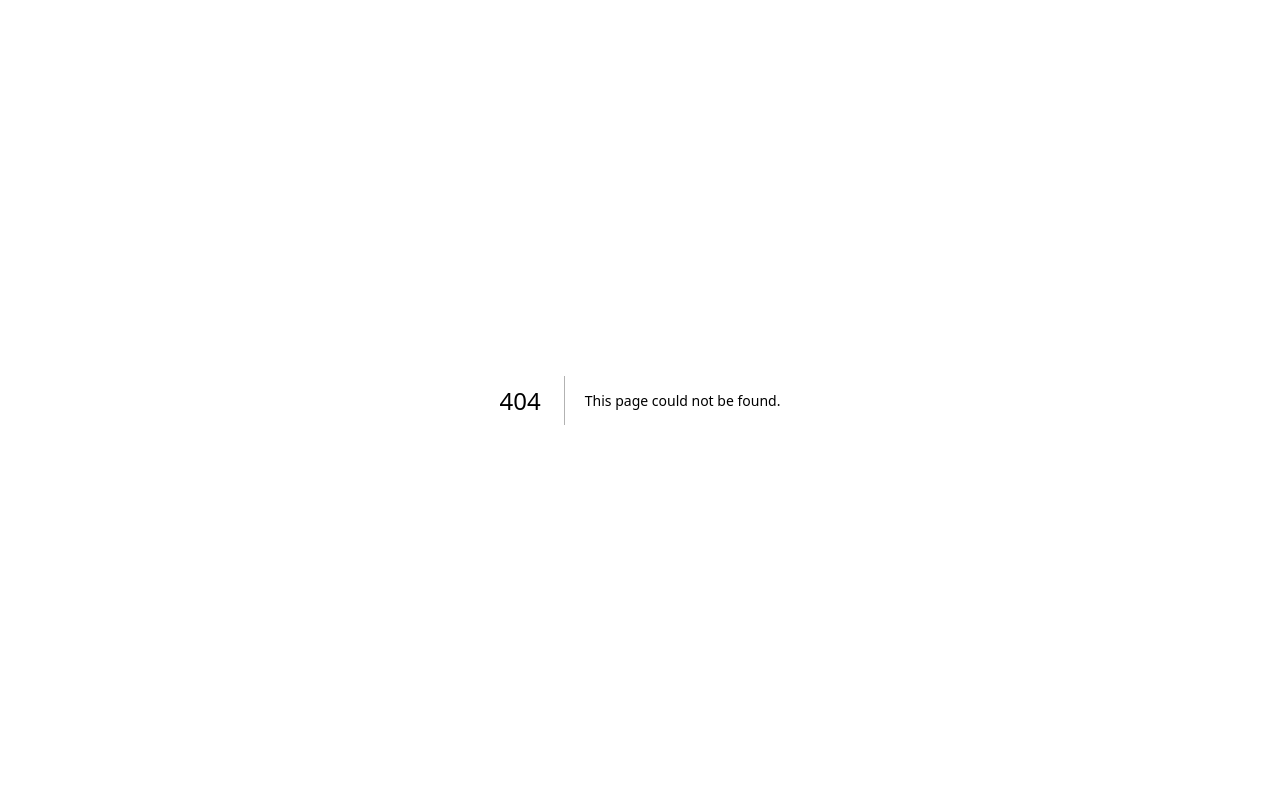
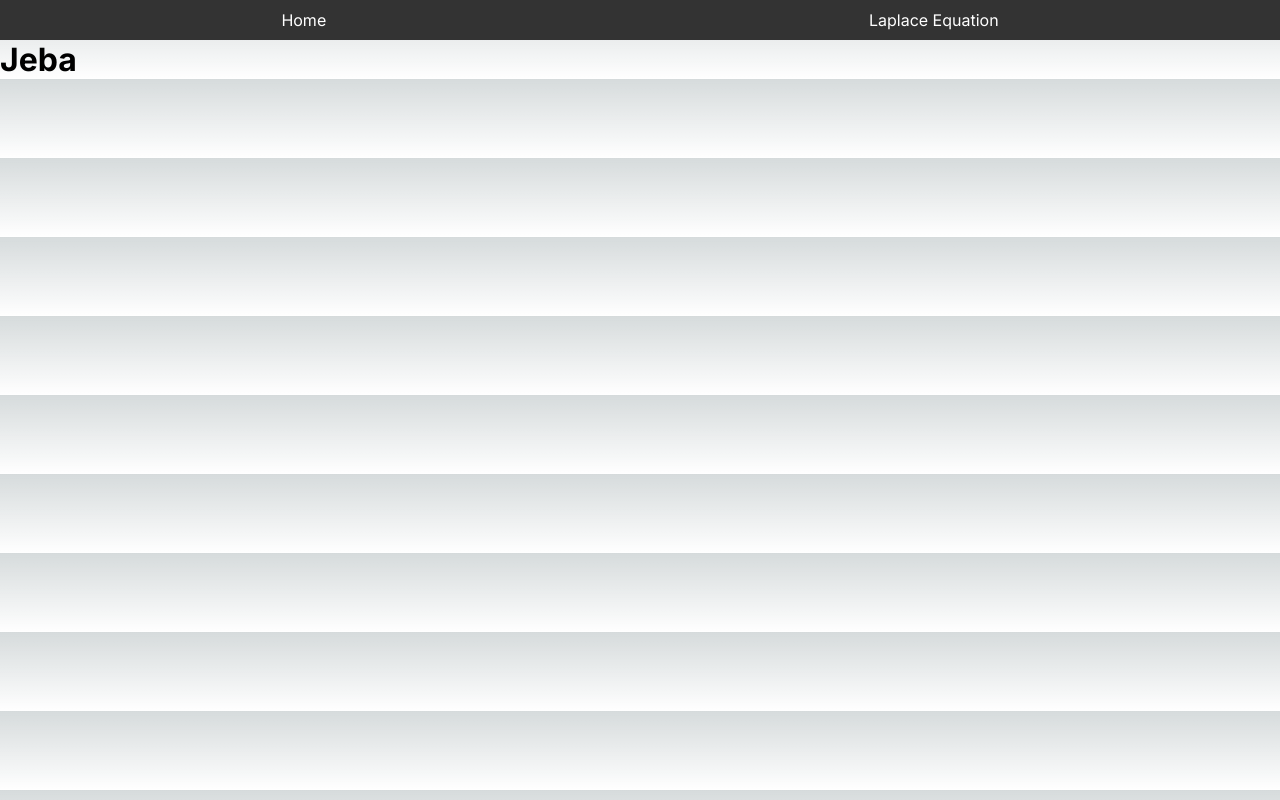
Before and after one commit to ttaiv/laplace-equation-app, a Next.js app in the folder pde-visualizer-frontend/: page /laplace in a window 1280 px wide. Before the commit this address had no page. Built offline with nearby package versions, Linux system fonts and the light colour scheme.

Commit message:
Add navbar

```diff
--- /dev/null
+++ b/pde-visualizer-frontend/src/app/NavBar.tsx
@@ -0,0 +1,17 @@
+import Link from 'next/link'
+import styles from './NavBar.module.css'
+
+export default function NavBar() {
+  return (
+    <nav className={styles.navbar}>
+      <ul className={styles.navbarList}>
+        <li className={styles.navbarItem}>
+          <Link href="/">Home</Link>
+        </li>
+        <li className={styles.navbarItem}>
+          <Link href="/laplace">Laplace Equation</Link>
+        </li>
+      </ul>
+    </nav>
+  )
+}
--- /dev/null
+++ b/pde-visualizer-frontend/src/app/laplace/page.tsx
@@ -0,0 +1,9 @@
+const LaplacePage = () => {
+  return (
+    <div>
+      <h1>Jeba</h1>
+    </div>
+  );
+}
+
+export default LaplacePage
--- a/pde-visualizer-frontend/src/app/layout.tsx
+++ b/pde-visualizer-frontend/src/app/layout.tsx
@@ -1,11 +1,12 @@
 import type { Metadata } from 'next'
 import { Inter } from 'next/font/google'
 import './globals.css'
+import NavBar from './NavBar'
 
 const inter = Inter({ subsets: ['latin'] })
 
 export const metadata: Metadata = {
-  title: 'Create Next App',
+  title: 'PDE App',
   description: 'Generated by create next app',
 }
 
@@ -16,7 +17,10 @@ export default function RootLayout({
 }) {
   return (
     <html lang="en">
-      <body className={inter.className}>{children}</body>
+      <body className={inter.className}>
+        <NavBar />
+        {children}
+      </body>
     </html>
   )
 }
--- /dev/null
+++ b/pde-visualizer-frontend/src/app/navbar.module.css
@@ -0,0 +1,20 @@
+.navbar {
+  background-color: #333;
+  padding: 10px;
+}
+
+.navbarList {
+  list-style-type: none;
+  margin: 0;
+  padding: 0;
+  display: flex;
+  justify-content: space-around;
+}
+
+.navbarItem {
+  color: white;
+}
+
+.navbarItem:hover {
+  color: #ddd;
+}
```
